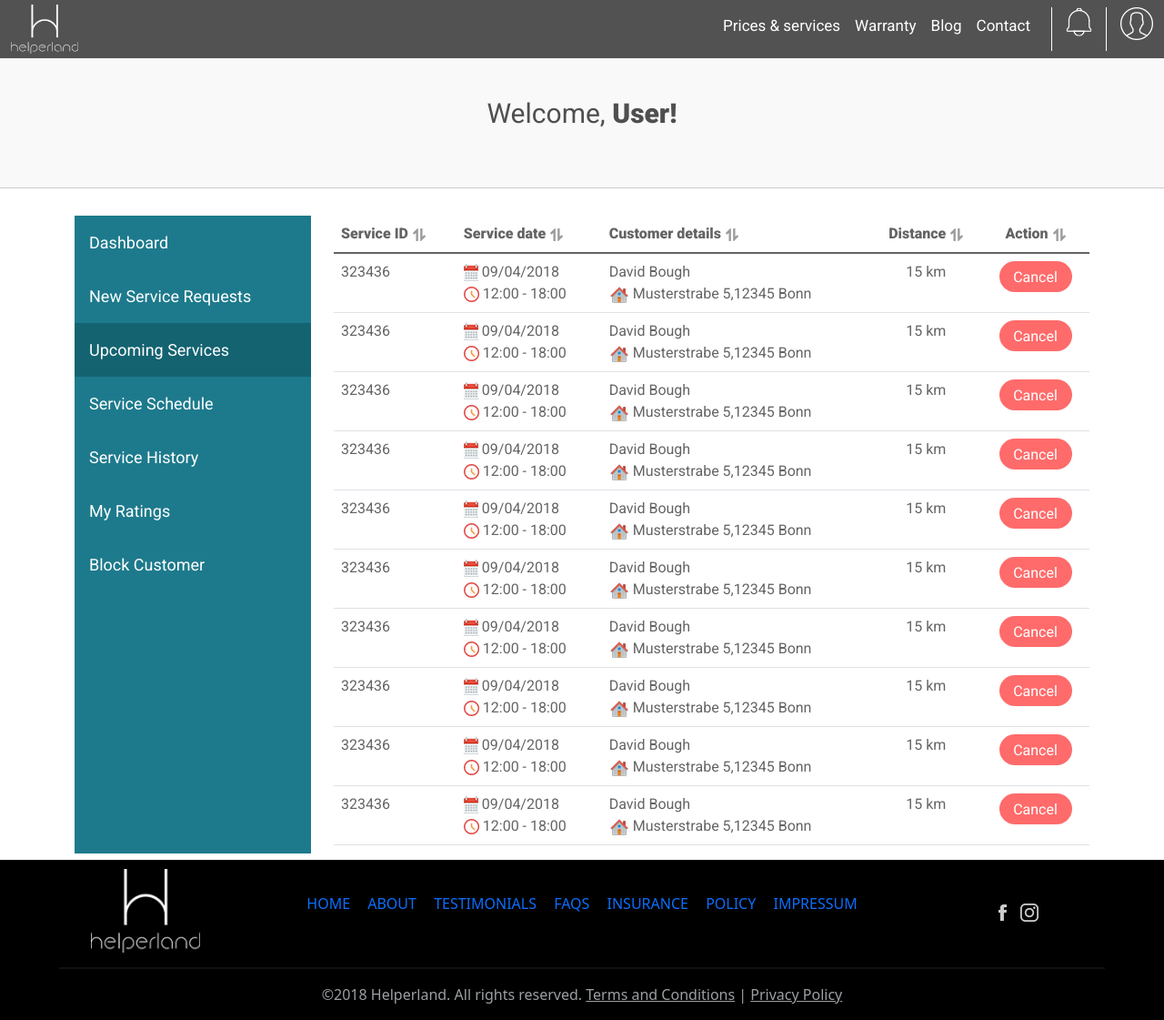
After one commit to jay-vadgama/TatvaSoft, a PHP site: page /Up-Coming-Service.html in a window 1280 px wide. The commit adds this page. Shown: the whole page at 91% size. Run offline with PHP 8.4, Linux system fonts and the light colour scheme.

Commit message:
Page 7 Completed.

```diff
--- a/HTML/FAQ-style.css
+++ b/HTML/FAQ-style.css
@@ -13,7 +13,7 @@
     background-color: #525252;
     position: relative;
     display: flex;
-    flex-wrap: wrap; // allow us to do the line break for collapsing content
+    flex-wrap: wrap; /*allow us to do the line break for collapsing content*/
     align-items: center;
     padding-bottom: 0px;
     padding-top: 0px;
--- /dev/null
+++ b/HTML/Up-Coming-Service.html
@@ -0,0 +1,204 @@
+<!DOCTYPE html>
+<html>
+<head>
+    <meta charset="utf-8">
+	<meta name="viewport" content="width=device-width, initial-scale=1">
+	<link href="https://cdn.jsdelivr.net/npm/bootstrap@5.1.3/dist/css/bootstrap.min.css" rel="stylesheet" integrity="sha384-1BmE4kWBq78iYhFldvKuhfTAU6auU8tT94WrHftjDbrCEXSU1oBoqyl2QvZ6jIW3" crossorigin="anonymous">
+	<script src="https://cdn.jsdelivr.net/npm/bootstrap@5.1.3/dist/js/bootstrap.bundle.min.js" integrity="sha384-ka7Sk0Gln4gmtz2MlQnikT1wXgYsOg+OMhuP+IlRH9sENBO0LRn5q+8nbTov4+1p" crossorigin="anonymous"></script>
+	<script src="https://ajax.googleapis.com/ajax/libs/jquery/3.5.1/jquery.min.js"></script>
+    <script src="https://cdnjs.cloudflare.com/ajax/libs/popper.js/1.16.0/umd/popper.min.js"></script>
+    <link rel="stylesheet" type="text/css" href="style2.css">
+    <title>Up Coming Services</title>
+</head>
+<body>
+    <nav class="navbar navbar-expand-sm navbar-light">
+        <div class="container-fluid ">
+            <a class="navbar-brand" href="HomePage.html">
+                <img src="Images/logo1.png" alt="logo" style="width:74px; height: 54px;" >
+              </a>
+          <button class="navbar-toggler" type="button" data-bs-toggle="collapse" data-bs-target="#navbarSupportedContent" aria-controls="navbarSupportedContent" aria-expanded="false" aria-label="Toggle navigation">
+            <span class="navbar-toggler-icon"></span>
+          </button>
+          <div class="collapse navbar-collapse justify-content-end" id="navbarSupportedContent">
+            <ul class="navbar-nav ">
+              <li class="nav-item">
+                <a class="nav-link" aria-current="page" href="Price.html">Prices & services</a>
+              </li>
+              <li class="nav-item">
+                <a class="nav-link" href="#">Warranty</a>
+              </li>
+              <li class="nav-item">
+                <a class="nav-link" href="#">Blog</a>
+              </li>
+              <li class="nav-item">
+                <a class="nav-link" href="#">Contact</a>
+              </li>
+              <li class="nav-item vertical-line">
+                <a href="#">
+                    <img src="Images/notification_logo.png" alt="">
+                </a>
+              </li>
+              <li class="nav-item">
+                <a href="">
+                    <img src="Images/user_logo.png" alt="">
+                </a>
+              </li>
+            </ul>
+          </div>
+        </div>
+      </nav>
+
+<div class="container-fluid welcome">
+  <p class="head-title">Welcome, <b>User!</b></p>
+</div>
+
+<div class="container">
+  <div class="row">
+  <div class="col-lg-3 col-md-3 col">
+  <div class="sidebar">
+    <a href="#home">Dashboard</a>
+    <a href="#">New Service Requests</a>
+    <a class="active" href="#">Upcoming Services</a>
+    <a href="#">Service Schedule</a>
+    <a href="#">Service History</a>
+    <a href="#">My Ratings</a>
+    <a href="#">Block Customer</a>
+  </div>
+</div>
+  <div class="col-lg-9 col-md-9 col">
+  <table class="table table-hover">
+    <thead>
+      <tr>
+        <th>Service ID<img src="Images/sort.png" style="margin-left: 5px;"> </th>
+        <th>Service date<img src="Images/sort.png" style="margin-left: 5px;"></th>
+        <th>Customer details<img src="Images/sort.png" style="margin-left: 5px;"></th>
+        <th  style="text-align: center;">Distance<img src="Images/sort.png" style="margin-left: 5px;"></th>
+        <th  style="text-align: center;">Action<img src="Images/sort.png" style="margin-left: 5px;"></th>
+      </tr>
+    </thead>
+    <tbody>
+      <tr>
+        <td >323436</td>
+        <td> <img src="Images/calendar2.png"> 09/04/2018 <br> <img src="Images/clock.png"> 12:00 - 18:00  </td>
+        <td> David Bough <br> <img src="Images/home.png"> Musterstrabe 5,12345 Bonn </td>
+        <td  style="text-align: center;">15 km</td>
+        <td style="text-align: center;"> <button class="btn btn-cancel">Cancel</button> </td>
+      </tr>
+
+      <tr>
+        <td >323436</td>
+        <td> <img src="Images/calendar2.png"> 09/04/2018 <br> <img src="Images/clock.png"> 12:00 - 18:00  </td>
+        <td> David Bough <br> <img src="Images/home.png"> Musterstrabe 5,12345 Bonn </td>
+        <td  style="text-align: center;">15 km</td>
+        <td style="text-align: center;"> <button class="btn btn-cancel">Cancel</button> </td>
+      </tr>
+
+      <tr>
+        <td >323436</td>
+        <td> <img src="Images/calendar2.png"> 09/04/2018 <br> <img src="Images/clock.png"> 12:00 - 18:00  </td>
+        <td> David Bough <br> <img src="Images/home.png"> Musterstrabe 5,12345 Bonn </td>
+        <td  style="text-align: center;">15 km</td>
+        <td style="text-align: center;"> <button class="btn btn-cancel">Cancel</button> </td>
+      </tr>
+
+      <tr>
+        <td >323436</td>
+        <td> <img src="Images/calendar2.png"> 09/04/2018 <br> <img src="Images/clock.png"> 12:00 - 18:00  </td>
+        <td> David Bough <br> <img src="Images/home.png"> Musterstrabe 5,12345 Bonn </td>
+        <td  style="text-align: center;">15 km</td>
+        <td style="text-align: center;"> <button class="btn btn-cancel">Cancel</button> </td>
+      </tr>
+
+      <tr>
+        <td >323436</td>
+        <td> <img src="Images/calendar2.png"> 09/04/2018 <br> <img src="Images/clock.png"> 12:00 - 18:00  </td>
+        <td> David Bough <br> <img src="Images/home.png"> Musterstrabe 5,12345 Bonn </td>
+        <td  style="text-align: center;">15 km</td>
+        <td style="text-align: center;"> <button class="btn btn-cancel">Cancel</button> </td>
+      </tr>
+
+      <tr>
+        <td >323436</td>
+        <td> <img src="Images/calendar2.png"> 09/04/2018 <br> <img src="Images/clock.png"> 12:00 - 18:00  </td>
+        <td> David Bough <br> <img src="Images/home.png"> Musterstrabe 5,12345 Bonn </td>
+        <td  style="text-align: center;">15 km</td>
+        <td style="text-align: center;"> <button class="btn btn-cancel">Cancel</button> </td>
+      </tr>
+
+      <tr>
+        <td >323436</td>
+        <td> <img src="Images/calendar2.png"> 09/04/2018 <br> <img src="Images/clock.png"> 12:00 - 18:00  </td>
+        <td> David Bough <br> <img src="Images/home.png"> Musterstrabe 5,12345 Bonn </td>
+        <td  style="text-align: center;">15 km</td>
+        <td style="text-align: center;"> <button class="btn btn-cancel">Cancel</button> </td>
+      </tr>
+
+      <tr>
+        <td >323436</td>
+        <td> <img src="Images/calendar2.png"> 09/04/2018 <br> <img src="Images/clock.png"> 12:00 - 18:00  </td>
+        <td> David Bough <br> <img src="Images/home.png"> Musterstrabe 5,12345 Bonn </td>
+        <td  style="text-align: center;">15 km</td>
+        <td style="text-align: center;"> <button class="btn btn-cancel">Cancel</button> </td>
+      </tr>
+
+      <tr>
+        <td >323436</td>
+        <td> <img src="Images/calendar2.png"> 09/04/2018 <br> <img src="Images/clock.png"> 12:00 - 18:00  </td>
+        <td> David Bough <br> <img src="Images/home.png"> Musterstrabe 5,12345 Bonn </td>
+        <td  style="text-align: center;">15 km</td>
+        <td style="text-align: center;"> <button class="btn btn-cancel">Cancel</button> </td>
+      </tr>
+
+      <tr>
+        <td >323436</td>
+        <td> <img src="Images/calendar2.png"> 09/04/2018 <br> <img src="Images/clock.png"> 12:00 - 18:00  </td>
+        <td> David Bough <br> <img src="Images/home.png"> Musterstrabe 5,12345 Bonn </td>
+        <td  style="text-align: center;">15 km</td>
+        <td style="text-align: center;"> <button class="btn btn-cancel">Cancel</button> </td>
+      </tr>
+
+
+
+    </tbody>
+  </table>
+</div>
+
+</div>
+</div>
+
+
+<div class="container-fluid" style=" background-color: black;padding-top: 10px; margin-bottom: 0px;">
+  <div class="row">
+      <div class="col-sm-3" style="display: flex;justify-content: center;align-items: center;" >
+          <a href=#><img src="Images/logo1.png" style="width: 120px;height: 92px;"></a>
+      </div>
+      <div class="col-sm-6" style="text-decoration: none ;text-align: center;display: flex;justify-content: center;align-items: center;">
+          <p style="word-spacing: 15px;color: #f1f1f1;">
+
+              <a href="#" style="text-decoration: none ;">HOME</a>
+              <a href="#" style="text-decoration: none ;">ABOUT</a>
+              <a href="#" style="text-decoration: none ;">TESTIMONIALS</a>
+              <a href="#" style="text-decoration: none ;">FAQS</a>
+              <a href="#" style="text-decoration: none ;">INSURANCE</a>
+              <a href="#" style="text-decoration: none ;">POLICY</a>
+              <a href="#" style="text-decoration: none ;">IMPRESSUM</a>
+
+          </p>
+      </div>
+      <div class="col-sm-3" style=" background-color: black;display: flex;justify-content: center;align-items: center;">
+
+              <a href=#><img src="Images/fb.png" style="padding-right: 15px;"></a>
+              <a href=#><img src="Images/insta.png"></a>
+      </div>
+  </div>
+  <div style="text-align: center;display: flex;justify-content: center;align-items: center;color: #9ba0a3;">
+      <hr style="border: #424242 1px solid;text-align: center;width: 1150px;">
+  </div>
+
+  <div style="text-align: center;display: flex;justify-content: center;align-items: center;color: #9ba0a3;">
+      <p>©2018 Helperland. All rights reserved. <a href=# style="color: #9ba0a3;">Terms and Conditions</a> | <a href=# style="color: #9ba0a3;">Privacy Policy</a></p>
+  </div>
+</div>
+
+</body>
+</html>
--- a/HTML/style1.css
+++ b/HTML/style1.css
@@ -6,8 +6,8 @@
 }
 
 .helperhand-logo{
-    height: 130px;
-    width: 175px;
+    height: 120px;
+    width: 156px;
 }
 
 .nav-link{
--- /dev/null
+++ b/HTML/style2.css
@@ -0,0 +1,113 @@
+@import url("https://fonts.googleapis.com/css2?family=Roboto:ital,wght@0,400;0,900;1,700&display=swap");
+
+.navbar{
+    background-color: #525252;
+    font-family: Roboto;
+    position: relative;
+    display: flex;
+    font-size: 17px;
+    padding-bottom: 0px;
+    padding-top: 0px;
+}
+.navbar navbar-expand-sm navbar-light{
+    padding: 0;
+}
+
+.nav-link{
+    color: white !important;
+}
+
+.welcome{
+    border-block-end: #CCCCCC 1px solid;
+    writing-mode: horizontal-tb;
+    background-color: #f9f9f9;
+}
+.head-title{
+    text-align: center;
+    font-family:Roboto;
+    font-size: 30px;
+    padding-top: 38px;
+    padding-bottom: 43px;
+    color: #4F4F4F;
+
+}
+.sidebar {
+    margin-top: 30px;
+    padding: 0;
+    width: 260px;
+    background-color: #1D7A8C;
+    position: relative;
+    height: 95%;
+    overflow: auto;
+  }
+
+  .sidebar a {
+    display: block;
+    color: white;
+    padding: 16px;
+    font-family: Roboto;
+    font-size: 18px;
+    text-decoration: none;
+
+  }
+
+  .sidebar a.active {
+    background-color: #146371;
+    color: white;
+  }
+
+  .sidebar a:hover:not(.active) {
+    background-color: #146371;
+    color: white;
+  }
+
+  div.content {
+    margin-left: 200px;
+    padding: 1px 16px;
+    height: 1000px;
+  }
+
+  .table{
+    font-family:Roboto;
+    position: relative;
+    margin-top: 30px;
+    overflow: auto;
+    color: #646464;
+  }
+.btn-cancel{
+    background-color: #FF6B6B;
+    border: none;
+    font-family: Roboto;
+    color: white;
+    border-radius: 23px;
+    font-size: 16px;
+    width: 80px;
+    height: 34px;
+}
+
+.vertical-line{
+  border-left: 1px solid white;
+  border-right:  1px solid white;
+  height: 48px;
+  padding-left: 15px;
+  padding-right: 15px;
+  margin-right: 15px;
+  margin-left: 15px;
+}
+
+  @media screen and (max-width: 1200px) {
+    .sidebar {
+      width: 100%;
+      height: auto;
+      position: relative;
+    }
+    .sidebar a {float: left;}
+    div.content {margin-left: 0;}
+  }
+
+  @media screen and (max-width: 400px) {
+    .sidebar a {
+      text-align: center;
+      float: none;
+    }
+  }
```
Also changed, not shown: HTML/become.html (+9 -5 lines), HTML/Images/BG-Beacome.png (added), HTML/Images/Page-6-Img-1.png (added), HTML/Images/Page-6-Img-2.png (added), HTML/Images/Page-6-Img-3.png (added), HTML/Images/admin-user.png (added), HTML/Images/calendar2.png (added), HTML/Images/clock.png (added), HTML/Images/home.png (added), HTML/Images/logout.png (added), HTML/Images/notification_logo.png (added), HTML/Images/sort.png (added), HTML/Images/user_logo.png (added).
